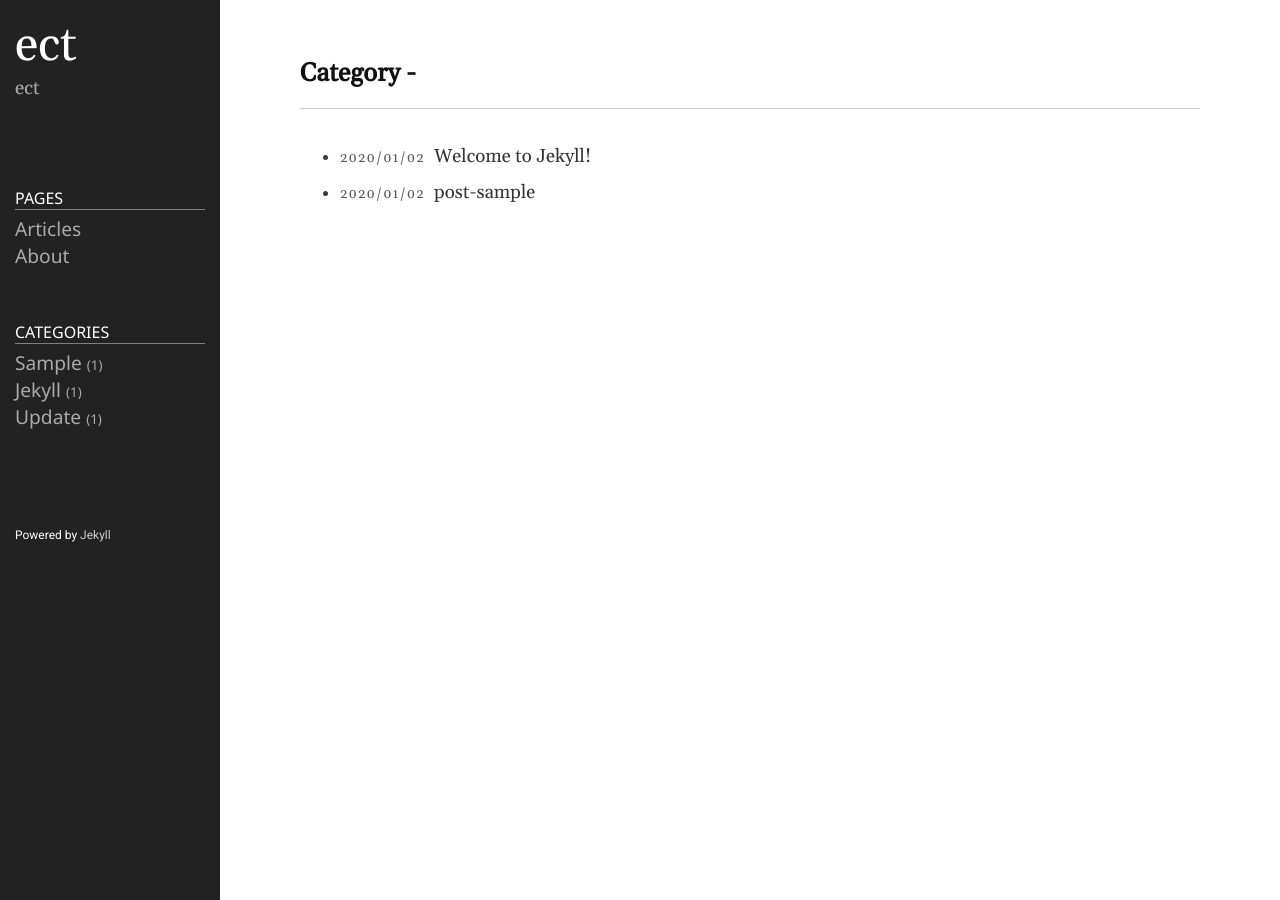
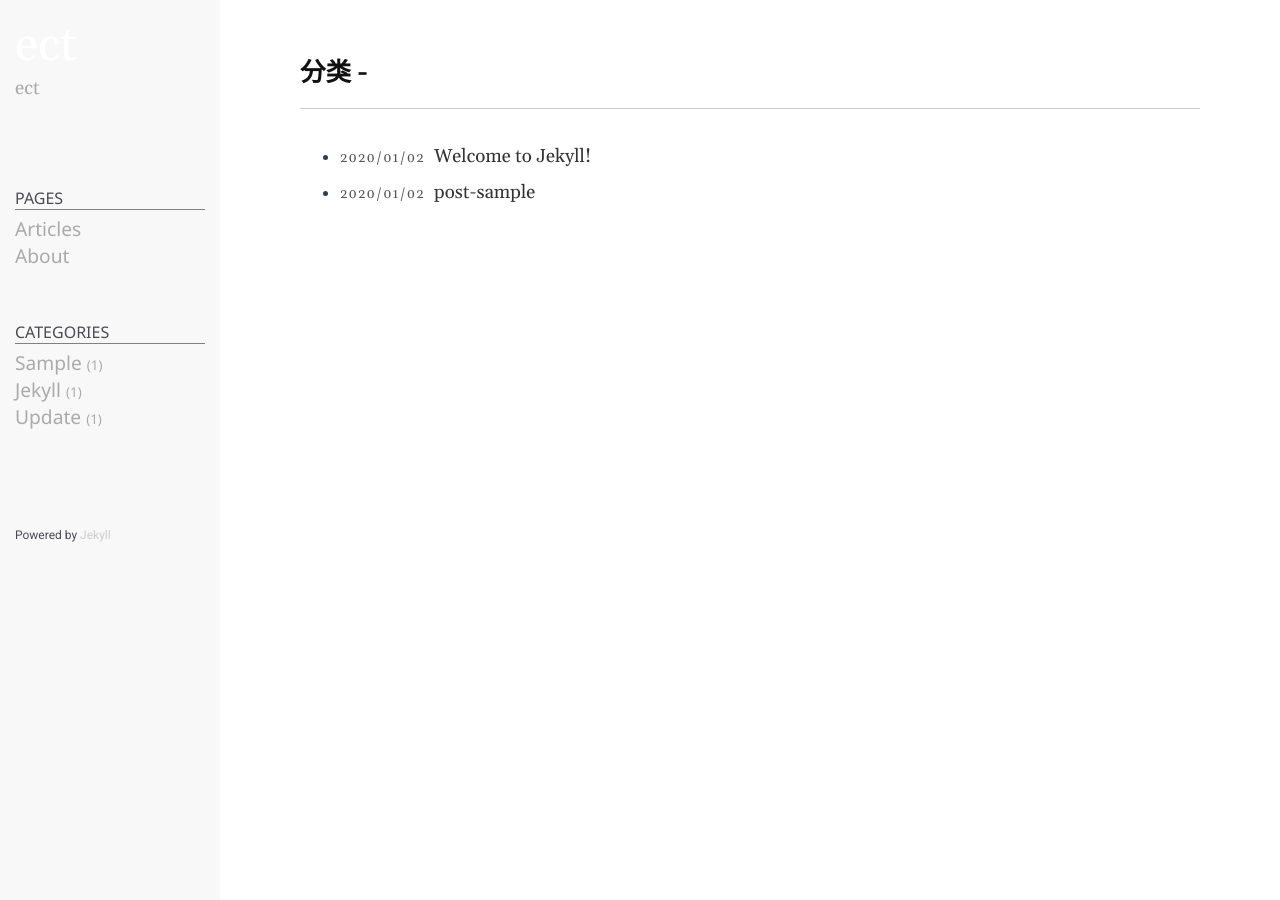
Before and after one commit to yict/yict.github.io, a Jekyll site: the page built from category.md, in a window 1280 px wide. Built offline with Jekyll 4.4.1, drawn with Linux system fonts in a browser that asks for light colours.

Commit message:
修改颜色

```diff
--- a/_includes/category.html
+++ b/_includes/category.html
@@ -1,6 +1,6 @@
 <article class="post">
 	<header class="post-header home">
-		<div class="post-title">Category - <span id='category-name'></span></div>
+		<div class="post-title">分类 - <span id='category-name'></span></div>
 	</header>
 
 	<div class="post-content">
--- a/public/css/style.css
+++ b/public/css/style.css
@@ -98,8 +98,8 @@ code {
 	flex: 0 0 220px;
 	padding: 15px;
 	z-index: 1;
-	background-color: #222;
-	color: #fff;
+	background-color: rgba(248,248,248, 1);
+	color: #4a4a53;
 }
 
 .sidebar-item {
```
